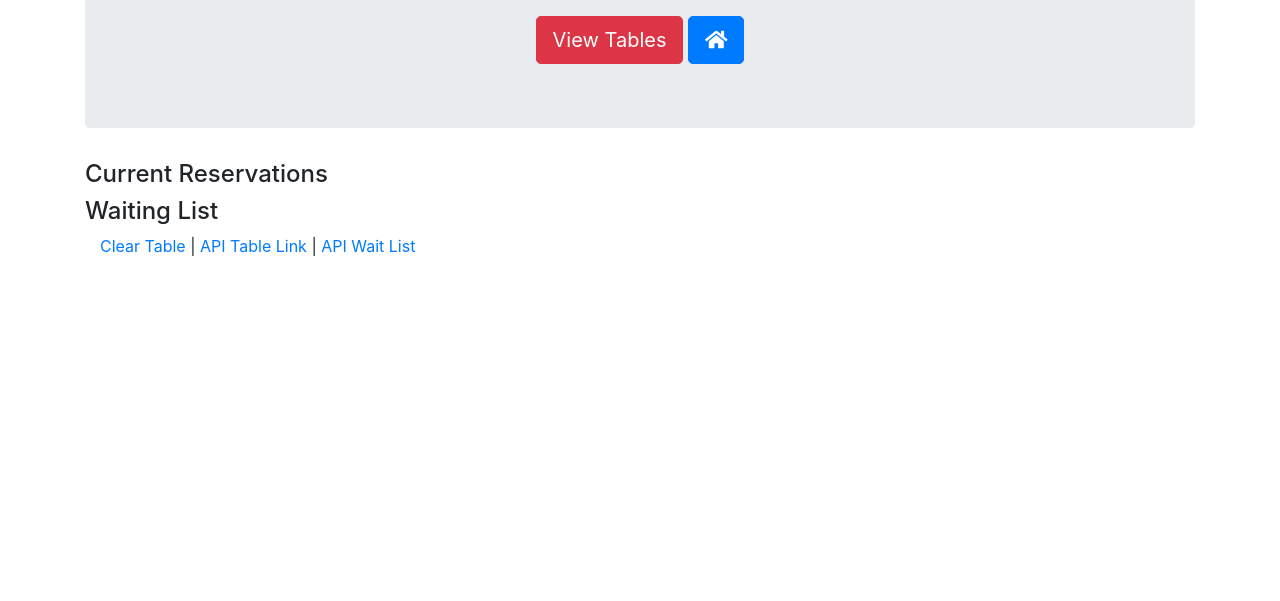
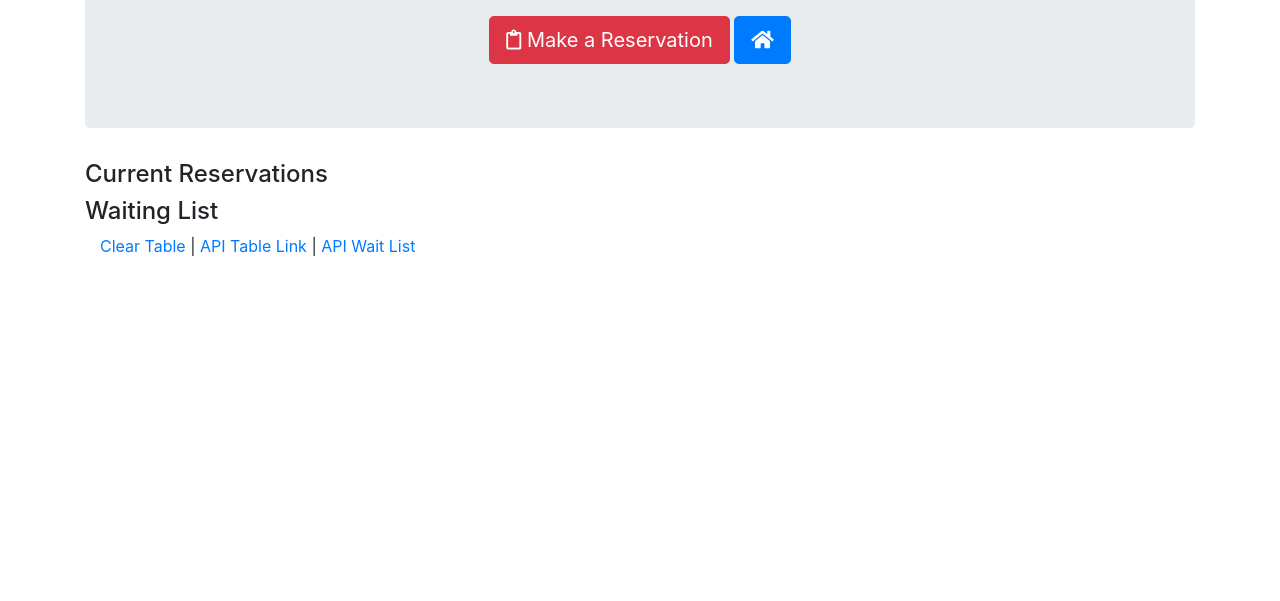
Before and after one commit to WarriorofZarona/hotrestaurant, a plain HTML site: page view.html in a window 1280 px wide. Shown: the part 199-800 px from the top of the page. Drawn offline with nearby package versions, Linux system fonts and the light colour scheme.

Commit message:
added icons

```diff
--- a/view.html
+++ b/view.html
@@ -21,7 +21,9 @@
 			<h2 class="text-center">Current Reservations and Waiting List</h2>
 			<br>
 			<div class="text-center">
-				<a href="#"><button type="button" class="btn btn-lg btn-danger"> View Tables</button></a>
+				<a href="#"><button type="button" class="btn btn-lg btn-danger"><i class="far fa-clipboard"></i>
+                    Make a Reservation
+                </button></a>
 				<a href="#"><button type="button" class="btn btn-lg btn-primary"> <i class="fas fa-home"></i></button></a>
 			</div>
         </div>
```
